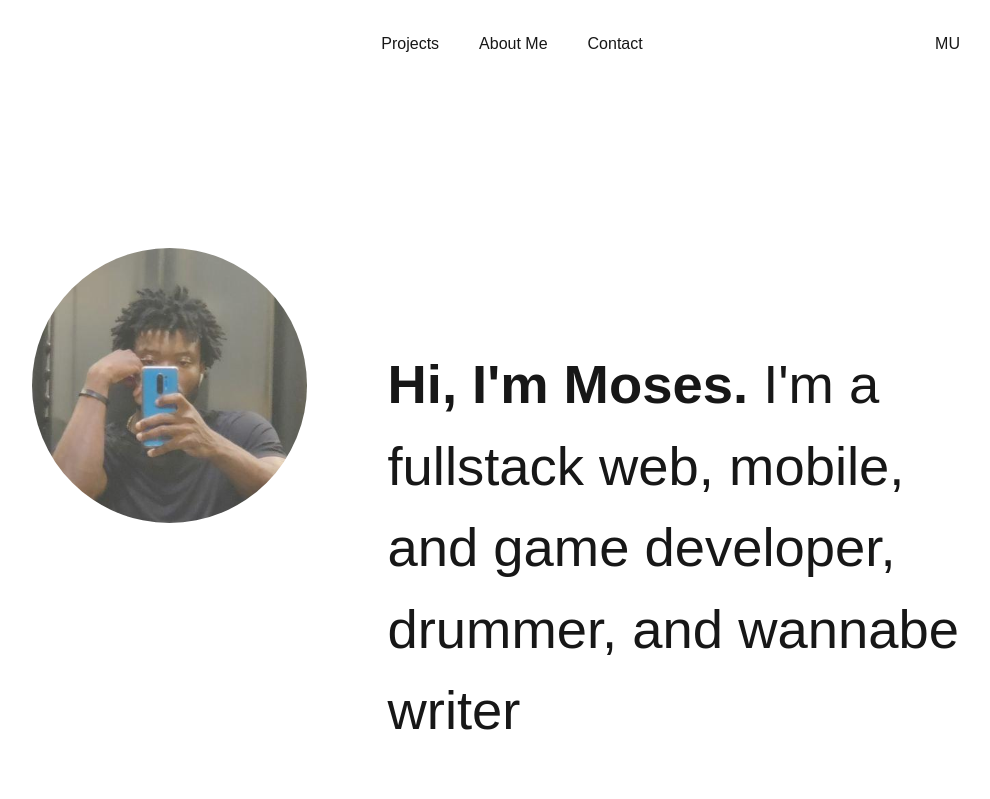
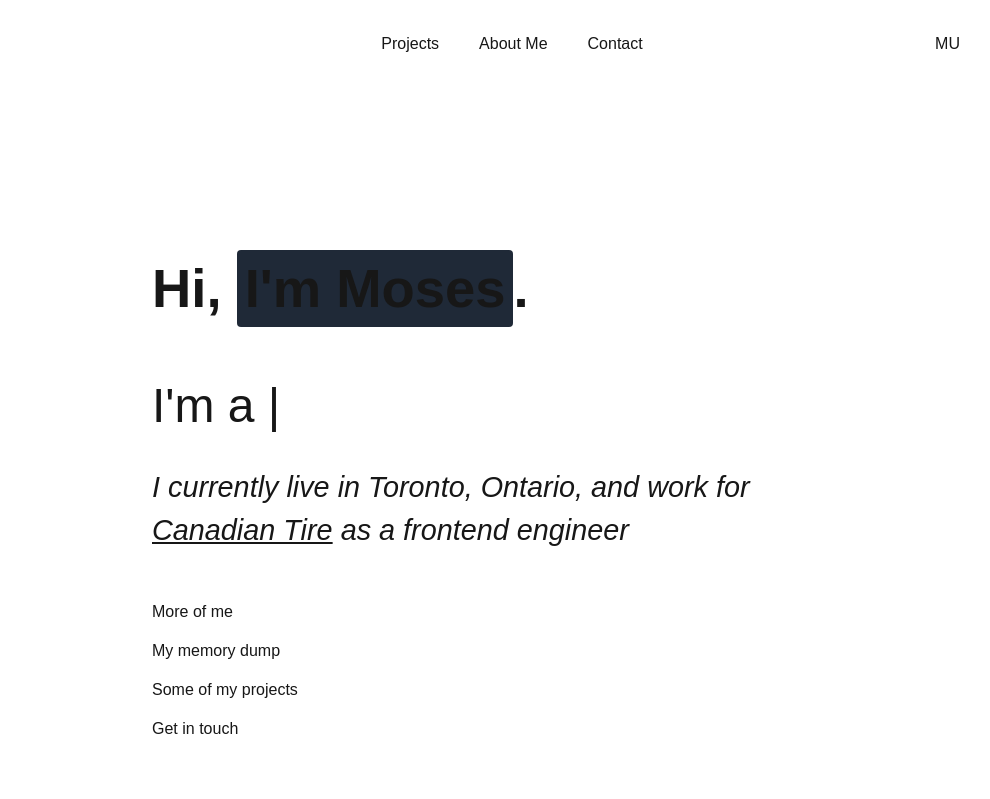
Before and after one commit to iceicles/portfolio, a Next.js app: page / in a window 1280 px wide. Shown: the top 799 px of the page, without its empty margins (128-1118 px from the left). Built offline with nearby package versions, Linux system fonts and the light colour scheme.

Commit message:
changes to home page - typing animation and removed profile pic

```diff
--- a/containers/home-page/hero-section/ProfileHeading/ProfileHeading.tsx
+++ b/containers/home-page/hero-section/ProfileHeading/ProfileHeading.tsx
@@ -1,8 +1,55 @@
+'use client';
+import React, { FC } from 'react';
 import Link from 'next/link';
 import InfoSection from '../../info-section';
+import { TypeAnimation } from 'react-type-animation';
 
-export const ProfileHeading = () => {
+const ProfileHeading: FC<{}> = ({}) => {
   return (
+    <div className='m-auto w-[75%]'>
+      <h2 className='text-[clamp(1.8rem,1rem+3vw,3.5rem)] mb-[calc(1.25rem*2)]'>
+        <strong>
+          Hi, <span className='bg-gray-800 rounded p-2'>I'm Moses</span>.{' '}
+        </strong>
+      </h2>
+      <div className='h-[6rem]'>
+        <TypeAnimation
+          sequence={[
+            "I'm a fullstack web developer",
+            2000,
+            "I'm a mobile developer",
+            2000,
+            "I'm a game developer",
+            2000,
+          ]}
+          repeat={Infinity}
+          speed={30}
+          deletionSpeed={40}
+          style={{ fontSize: '3rem' }}
+        />
+      </div>
+      <p className='text-[clamp(1.2rem,.6rem+2vw,1.8rem)] mb-[calc(1.5rem*2)]'>
+        <i>
+          I currently live in Toronto, Ontario, and work for {}
+          <Link
+            href='https://www.canadiantire.ca/en.html'
+            target='_blank'
+            className='underline'
+          >
+            Canadian Tire
+          </Link>
+          {} as a frontend engineer
+        </i>
+      </p>
+      <InfoSection />
+    </div>
+  );
+};
+
+export default ProfileHeading;
+/*
+old -
+
     <div className='w-[80%] mt-[10%]'>
       <h2 className='text-[clamp(1.8rem,1rem+3vw,3.5rem)] mb-[calc(1.25rem*2)]'>
         <strong>Hi, I'm Moses. </strong>
@@ -24,5 +71,5 @@ export const ProfileHeading = () => {
         <InfoSection />
       </div>
     </div>
-  );
-};
+
+*/
--- a/containers/home-page/hero-section/index.tsx
+++ b/containers/home-page/hero-section/index.tsx
@@ -1,12 +1,12 @@
 import React, { FC } from 'react';
-import { ProfileHeading } from './ProfileHeading/ProfileHeading';
+import ProfileHeading from './ProfileHeading/ProfileHeading';
 import { ProfilePicture } from './ProfilePic/ProfilePicture';
 
 interface HeroSectionProps {}
 const HeroSection: FC<HeroSectionProps> = ({}) => {
   return (
     <div className='flex gap-[80px]'>
-      <ProfilePicture />
+      {/* <ProfilePicture /> */}
       <ProfileHeading />
     </div>
   );
--- a/package.json
+++ b/package.json
@@ -13,7 +13,8 @@
     "next": "15.0.1",
     "react": "^18.3.1",
     "react-dom": "^18.3.1",
-    "react-hook-form": "^7.53.1"
+    "react-hook-form": "^7.53.1",
+    "react-type-animation": "^3.2.0"
   },
   "devDependencies": {
     "@types/node": "^20",
```
Also changed, not shown: 1 other file (tests, documents, lock files or other folders).
